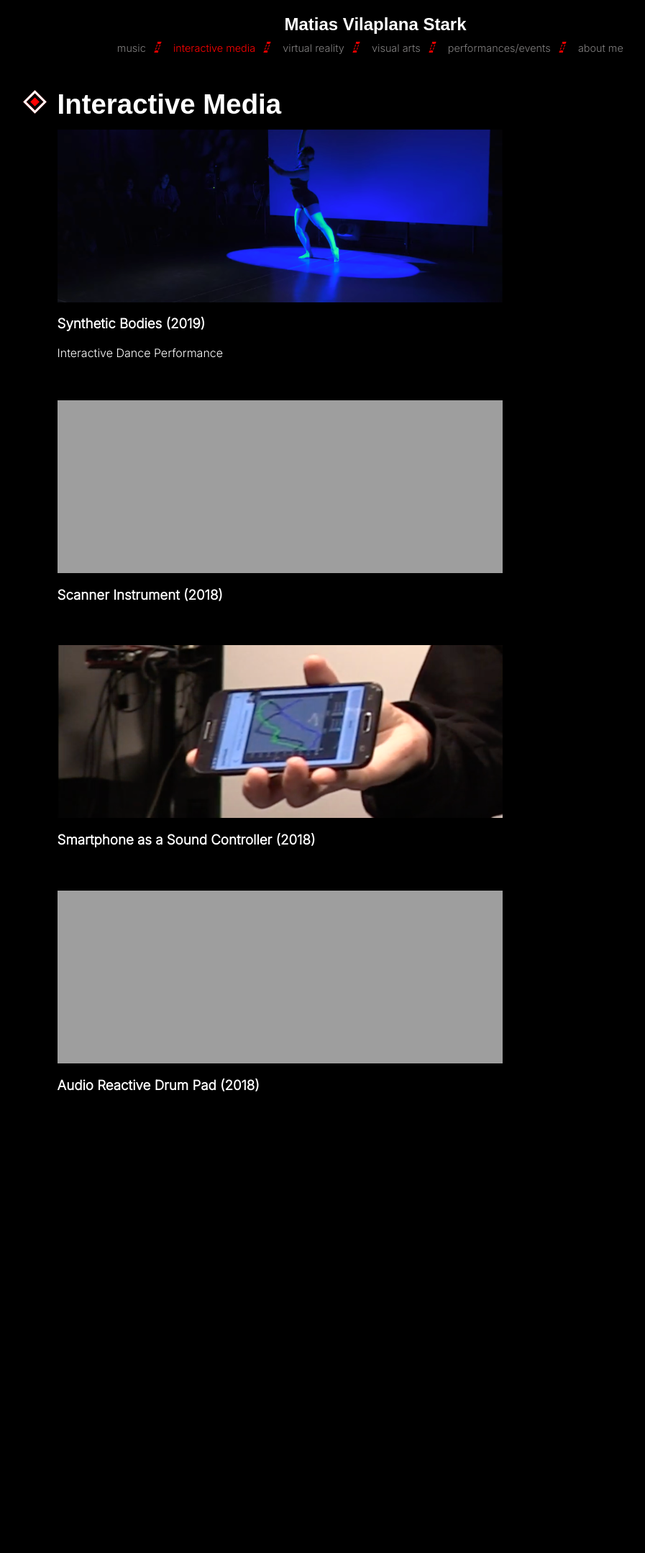
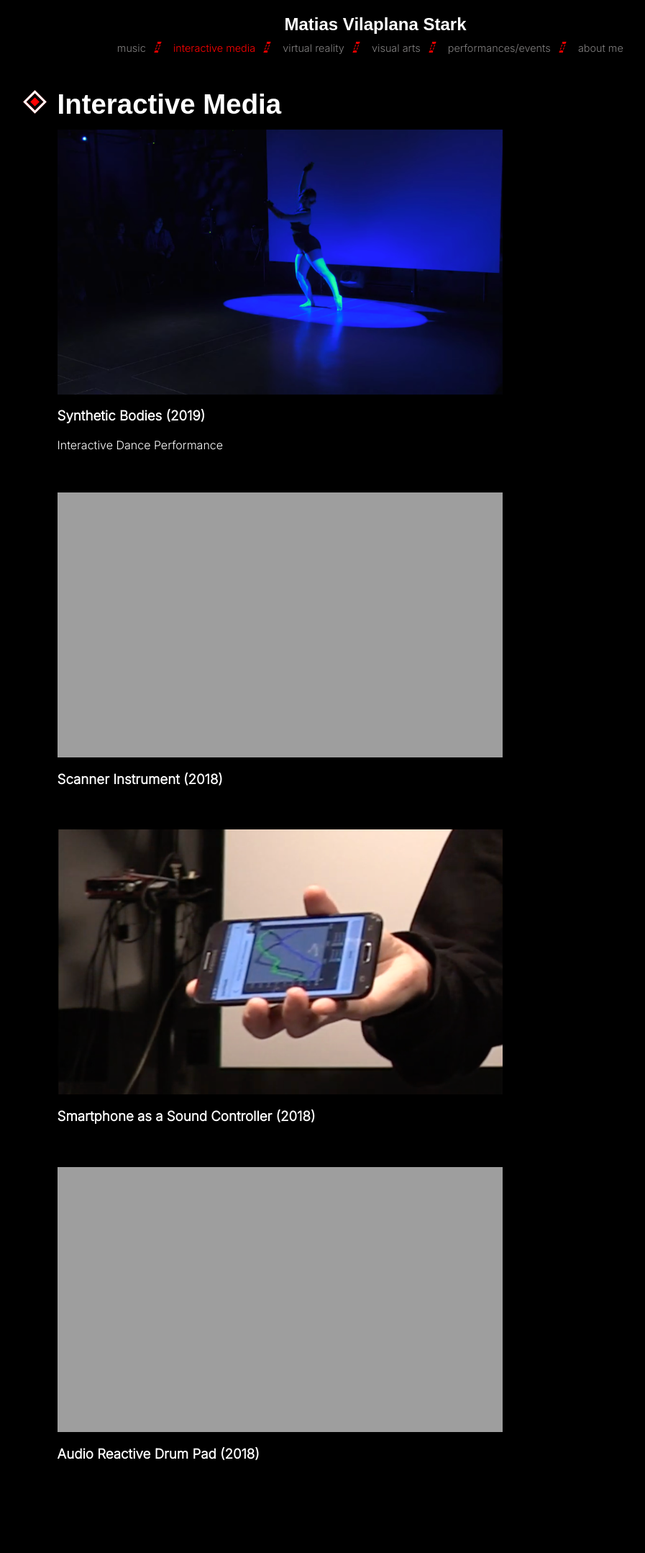
Before and after one commit to matvilap/matvilap.github.io, a Jekyll site: the page built from interactive.md, in a window 1280 px wide. Shown: the whole page at 72% size, without its empty margins (118-1015 px from the left). Built offline with Jekyll 4.4.1, drawn with Linux system fonts in a browser that asks for light colours; some web fonts are replaced; before the commit the page ends 1645 px from its top, so only the background shows below that.

Commit message:
grid images should still look good at larger sizes! :O

```diff
--- a/assets/css/main.css
+++ b/assets/css/main.css
@@ -163,6 +163,10 @@ p.pieces{
   background-position: center;
   min-height: 15em;
   width: 100%;
+}
+
+.works-grid-1 .work-grid-thumb {
+  min-height: 23em;
 }
 
 .text{
```
